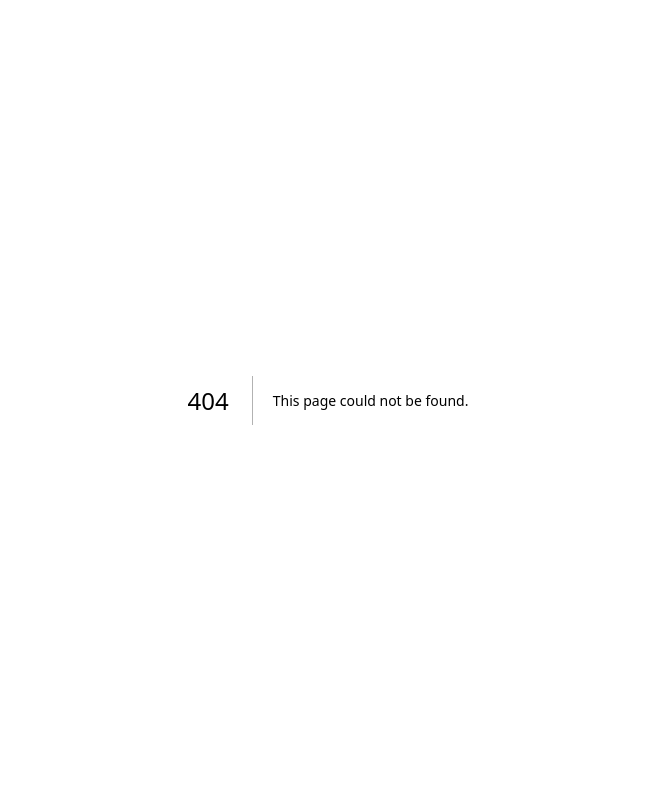
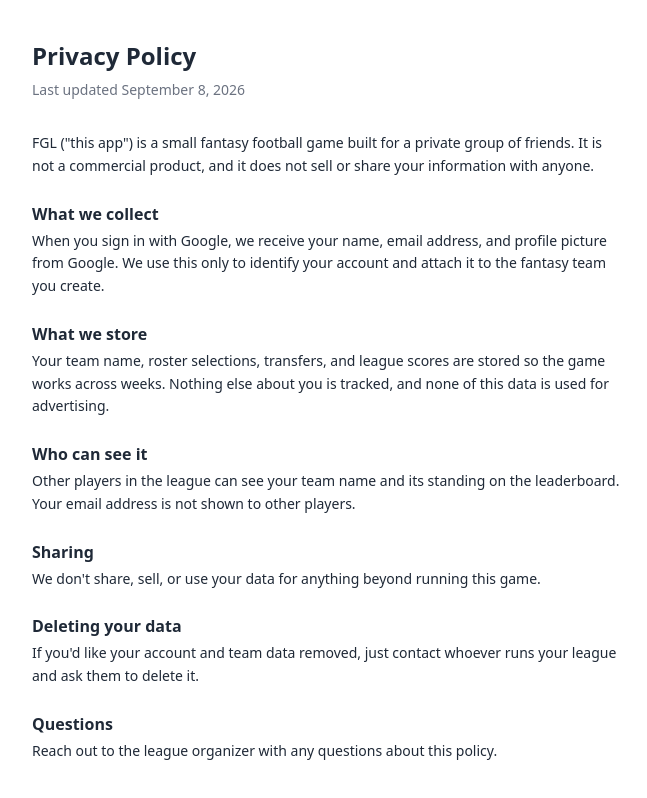
Before and after one commit to adigoya1/nfl-fantasy, a Next.js app: page /privacy in a window 1280 px wide. Before the commit this address had no page. Shown: the top 798 px of the page, without its empty margins (312-959 px from the left). Built offline with nearby package versions, Linux system fonts and the light colour scheme.

Commit message:
Add privacy policy page for Google OAuth verification

```diff
--- /dev/null
+++ b/pages/privacy.tsx
@@ -0,0 +1,72 @@
+import Head from "next/head";
+
+/**
+ * Bare-bones privacy policy page. Exists mainly so the Google OAuth consent
+ * screen (Branding page) has a URL to point at when publishing the app to
+ * production -- this is a friend league with a handful of users, not a
+ * commercial product, so this is intentionally short and plain-language
+ * rather than a lawyer-drafted document.
+ */
+export default function PrivacyPage() {
+  return (
+    <main className="max-w-2xl mx-auto p-6 sm:p-10 text-gray-800">
+      <Head>
+        <title>FGL — Privacy Policy</title>
+      </Head>
+      <h1 className="text-2xl font-bold mb-2">Privacy Policy</h1>
+      <p className="text-sm text-gray-500 mb-8">Last updated September 8, 2026</p>
+
+      <div className="space-y-6 text-sm leading-relaxed">
+        <p>
+          FGL ("this app") is a small fantasy football game built for a private group of
+          friends. It is not a commercial product, and it does not sell or share your
+          information with anyone.
+        </p>
+
+        <section>
+          <h2 className="font-semibold text-base mb-1">What we collect</h2>
+          <p>
+            When you sign in with Google, we receive your name, email address, and profile
+            picture from Google. We use this only to identify your account and attach it to
+            the fantasy team you create.
+          </p>
+        </section>
+
+        <section>
+          <h2 className="font-semibold text-base mb-1">What we store</h2>
+          <p>
+            Your team name, roster selections, transfers, and league scores are stored so the
+            game works across weeks. Nothing else about you is tracked, and none of this data
+            is used for advertising.
+          </p>
+        </section>
+
+        <section>
+          <h2 className="font-semibold text-base mb-1">Who can see it</h2>
+          <p>
+            Other players in the league can see your team name and its standing on the
+            leaderboard. Your email address is not shown to other players.
+          </p>
+        </section>
+
+        <section>
+          <h2 className="font-semibold text-base mb-1">Sharing</h2>
+          <p>We don't share, sell, or use your data for anything beyond running this game.</p>
+        </section>
+
+        <section>
+          <h2 className="font-semibold text-base mb-1">Deleting your data</h2>
+          <p>
+            If you'd like your account and team data removed, just contact whoever runs your
+            league and ask them to delete it.
+          </p>
+        </section>
+
+        <section>
+          <h2 className="font-semibold text-base mb-1">Questions</h2>
+          <p>Reach out to the league organizer with any questions about this policy.</p>
+        </section>
+      </div>
+    </main>
+  );
+}
```
